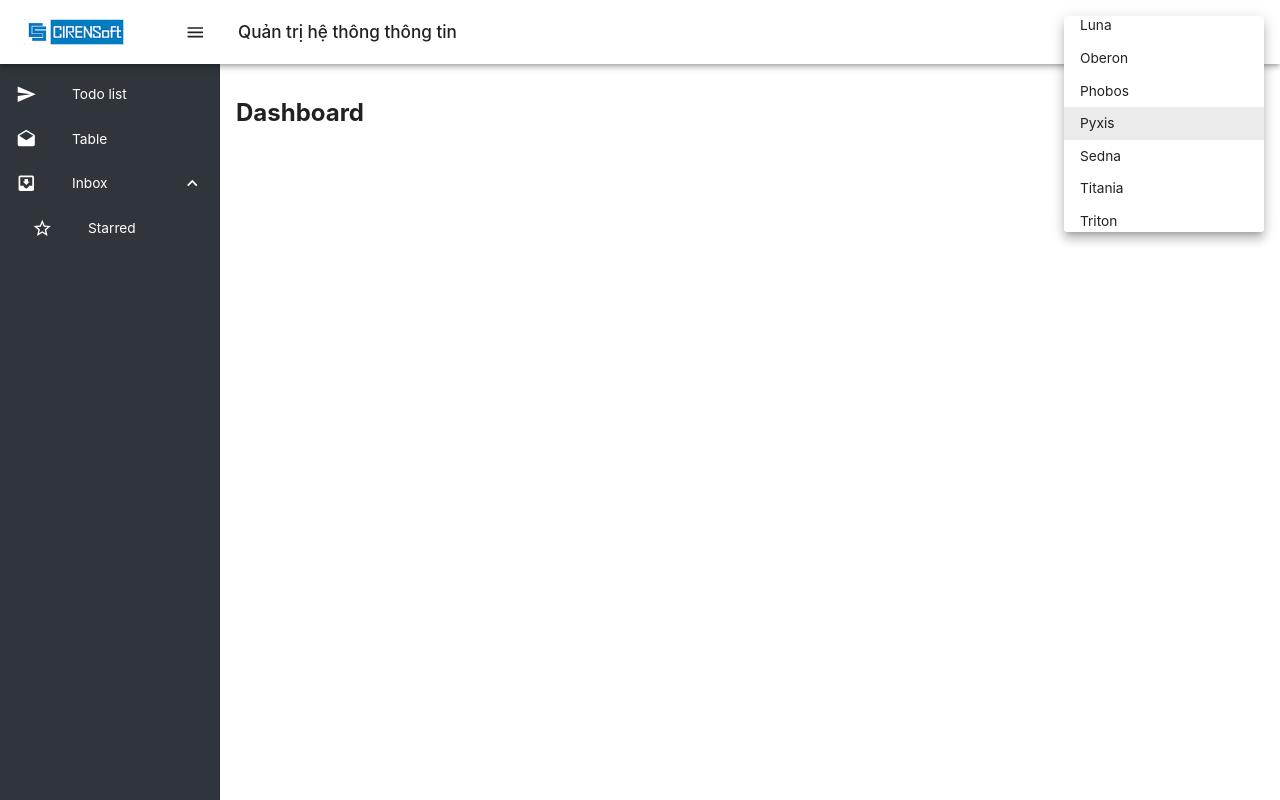
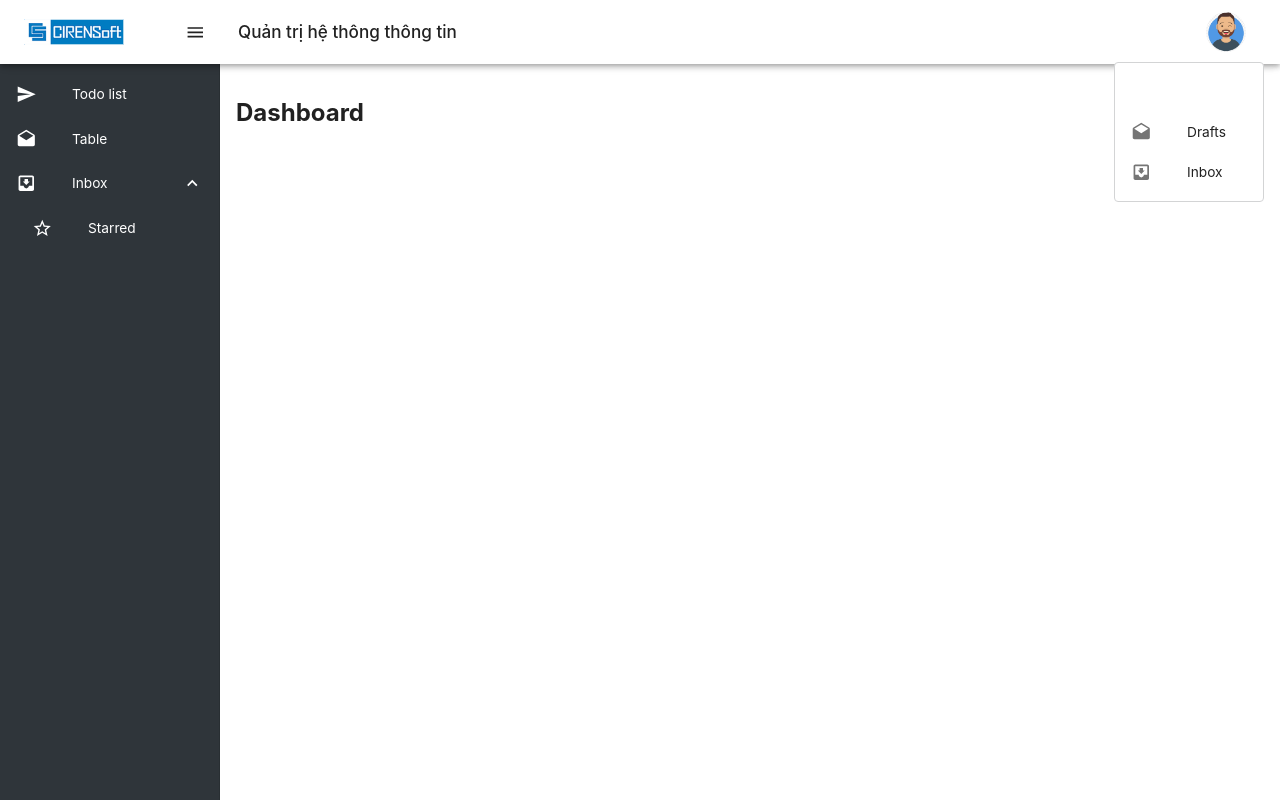
Before and after one commit to vuanhtu1993/react_os_core, a React (Create React App) app: page / in a window 1280 px wide. Both pictures are taken after a click on the button 1233 px from the left and 32 px from the top of the page. Built offline with nearby package versions, Linux system fonts and the light colour scheme.

Commit message:
fix user menu

```diff
--- a/src/components/Common/Layout.js
+++ b/src/components/Common/Layout.js
@@ -12,7 +12,7 @@ import Typography from '@material-ui/core/Typography';
 import IconButton from '@material-ui/core/IconButton';
 import Badge from '@material-ui/core/Badge';
 import MenuIcon from '@material-ui/icons/Menu';
-import ListMenu from './ListMenu'
+import UserMenu from './UserMenu'
 import Container from '@material-ui/core/Container'
 
 // Component
@@ -152,7 +152,8 @@ export default function Layout(props) {
           <Typography component="h1" variant="h6" color="inherit" noWrap className={classes.title}>
             {typo.dashboard_title}
           </Typography>
-          <ListMenu />
+          {/*User icon*/}
+          <UserMenu />
         </Toolbar>
       </AppBar>
       {/*Menu left*/}
--- a/src/components/Common/ListMenu.js
+++ /dev/null
@@ -1,72 +0,0 @@
-import React from 'react';
-import IconButton from '@material-ui/core/IconButton';
-import Menu from '@material-ui/core/Menu';
-import MenuItem from '@material-ui/core/MenuItem';
-import MoreVertIcon from '@material-ui/icons/MoreVert';
-import FaceIcon from '@material-ui/icons/AccountCircle'
-
-
-const options = [
-  'None',
-  'Atria',
-  'Callisto',
-  'Dione',
-  'Ganymede',
-  'Hangouts Call',
-  'Luna',
-  'Oberon',
-  'Phobos',
-  'Pyxis',
-  'Sedna',
-  'Titania',
-  'Triton',
-  'Umbriel',
-];
-
-const ITEM_HEIGHT = 48;
-
-export default function ListMenu() {
-  const [anchorEl, setAnchorEl] = React.useState(null);
-  const open = Boolean(anchorEl);
-
-  function handleClick(event) {
-    setAnchorEl(event.currentTarget);
-  }
-
-  function handleClose() {
-    setAnchorEl(null);
-  }
-
-  return (
-    <div>
-      <IconButton
-        color="inherit"
-        aria-label="More"
-        aria-controls="long-menu"
-        aria-haspopup="true"
-        onClick={handleClick}
-      >
-        <FaceIcon/>
-      </IconButton>
-      <Menu
-        id="long-menu"
-        anchorEl={anchorEl}
-        keepMounted
-        open={open}
-        onClose={handleClose}
-        PaperProps={{
-          style: {
-            maxHeight: ITEM_HEIGHT * 4.5,
-            width: 200,
-          },
-        }}
-      >
-        {options.map(option => (
-          <MenuItem key={option} selected={option === 'Pyxis'} onClick={handleClose}>
-            {option}
-          </MenuItem>
-        ))}
-      </Menu>
-    </div>
-  );
-}
--- /dev/null
+++ b/src/components/Common/UserMenu.js
@@ -0,0 +1,129 @@
+import React from 'react';
+import {withStyles, makeStyles} from '@material-ui/core/styles'
+
+import IconButton from '@material-ui/core/IconButton';
+import Menu from '@material-ui/core/Menu';
+import MenuItem from '@material-ui/core/MenuItem';
+import FaceIcon from '@material-ui/icons/AccountCircle'
+import ListItemIcon from '@material-ui/core/ListItemIcon';
+import ListItemText from '@material-ui/core/ListItemText';
+import InboxIcon from '@material-ui/icons/MoveToInbox';
+import DraftsIcon from '@material-ui/icons/Drafts';
+import SendIcon from '@material-ui/icons/Send';
+import Avatar from '@material-ui/core/Avatar';
+
+
+const options = [
+  'None',
+  'Atria',
+  'Callisto',
+  'Dione',
+  'Ganymede',
+  'Hangouts Call',
+  'Luna',
+  'Oberon',
+  'Phobos',
+  'Pyxis',
+  'Sedna',
+  'Titania',
+  'Triton',
+  'Umbriel',
+];
+
+const StyledMenu = withStyles({
+  paper: {
+    border: '1px solid #d3d4d5',
+  },
+})(props => (
+  <Menu
+    elevation={0}
+    getContentAnchorEl={null}
+    anchorOrigin={{
+      vertical: 'bottom',
+      horizontal: 'center',
+    }}
+    transformOrigin={{
+      vertical: 'top',
+      horizontal: 'center',
+    }}
+    {...props}
+  />
+));
+
+const StyledMenuItem = withStyles(theme => ({
+  root: {
+    '&:focus': {
+      backgroundColor: theme.palette.primary.main,
+      '& .MuiListItemIcon-root, & .MuiListItemText-primary': {
+        color: theme.palette.common.white,
+      },
+    },
+  },
+}))(MenuItem);
+
+const useStyles = makeStyles({
+  iconButton: {
+    padding: 0,
+  },
+  avatar: {
+    margin: 10,
+  },
+});
+
+
+const ITEM_HEIGHT = 48;
+
+export default function UserMenu() {
+  const [anchorEl, setAnchorEl] = React.useState(null);
+  const open = Boolean(anchorEl);
+  const classes = useStyles();
+
+  function handleClick(event) {
+    setAnchorEl(event.currentTarget);
+  }
+
+  function handleClose() {
+    setAnchorEl(null);
+  }
+
+  return (
+    <div>
+      <IconButton
+        color="inherit"
+        aria-label="More"
+        aria-controls="long-menu"
+        aria-haspopup="true"
+        onClick={handleClick}
+        className={classes.iconButton}
+      >
+        <Avatar alt="Developer" src={require('../../assets/images/avatar.jpg')} className={classes.avatar} />
+      </IconButton>
+      <StyledMenu
+        id="customized-menu"
+        anchorEl={anchorEl}
+        keepMounted
+        open={Boolean(anchorEl)}
+        onClose={handleClose}
+      >
+        <StyledMenuItem>
+          <ListItemIcon>
+            <SendIcon />
+          </ListItemIcon>
+          <ListItemText primary="Sent mail" />
+        </StyledMenuItem>
+        <StyledMenuItem>
+          <ListItemIcon>
+            <DraftsIcon />
+          </ListItemIcon>
+          <ListItemText primary="Drafts" />
+        </StyledMenuItem>
+        <StyledMenuItem>
+          <ListItemIcon>
+            <InboxIcon />
+          </ListItemIcon>
+          <ListItemText primary="Inbox" />
+        </StyledMenuItem>
+      </StyledMenu>
+    </div>
+  );
+}
```
Also changed, not shown: src/assets/images/avatar.jpg (added).
